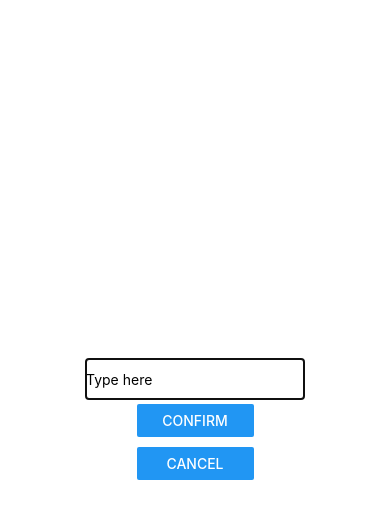
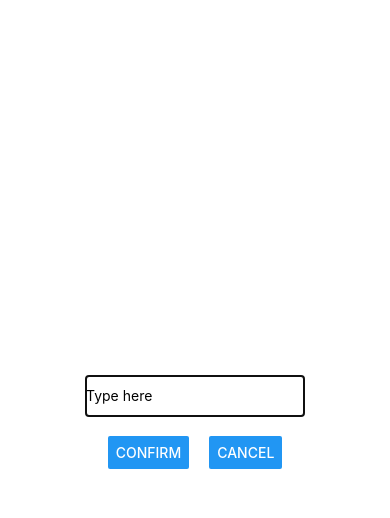
Before and after one commit to oiat11/summer2024, a React Native app: screen / in a window 390 px wide. Both pictures are taken after a click on the button "ADD A GOAL". Shown: the top 518 px of the page. Built offline with nearby package versions, Linux system fonts and the light colour scheme.

Commit message:
layout the two buttons horizontally in input.js

```diff
--- a/Components/Input.js
+++ b/Components/Input.js
@@ -38,11 +38,13 @@ const Input = ({ inputHandler, isModalVisible, onCancel }) => {
           ref={textInputRef}
         />
         {showThankYou && <Text>Thank you</Text>}
+        <View style={styles.buttonContainer}>
         <View style={styles.buttonStyle}>
         <Button title="Confirm" onPress={handleConfirm} />
         </View>
         <View style={styles.buttonStyle}>
         <Button title="Cancel" onPress={onCancel} />
+        </View>
         </View>
       </View>
     </Modal>
@@ -56,9 +58,13 @@ const styles = StyleSheet.create({
     alignItems: 'center',
     justifyContent: 'center',
   },
+  buttonContainer: {
+    flexDirection: 'row',
+    justifyContent: 'center',
+    marginTop: 20,
+  },
   buttonStyle: {
-    width: "30%",
-    margin: 5,
+    marginHorizontal: 10,
   },
 });
 
```
